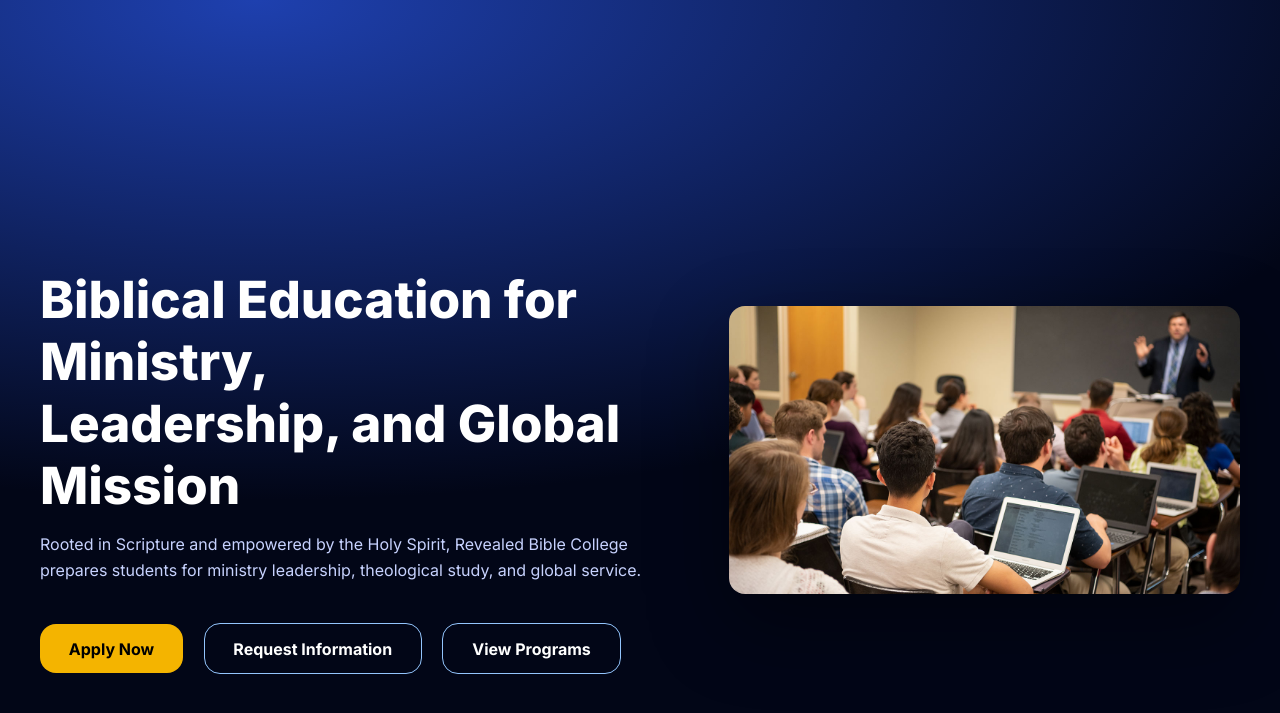
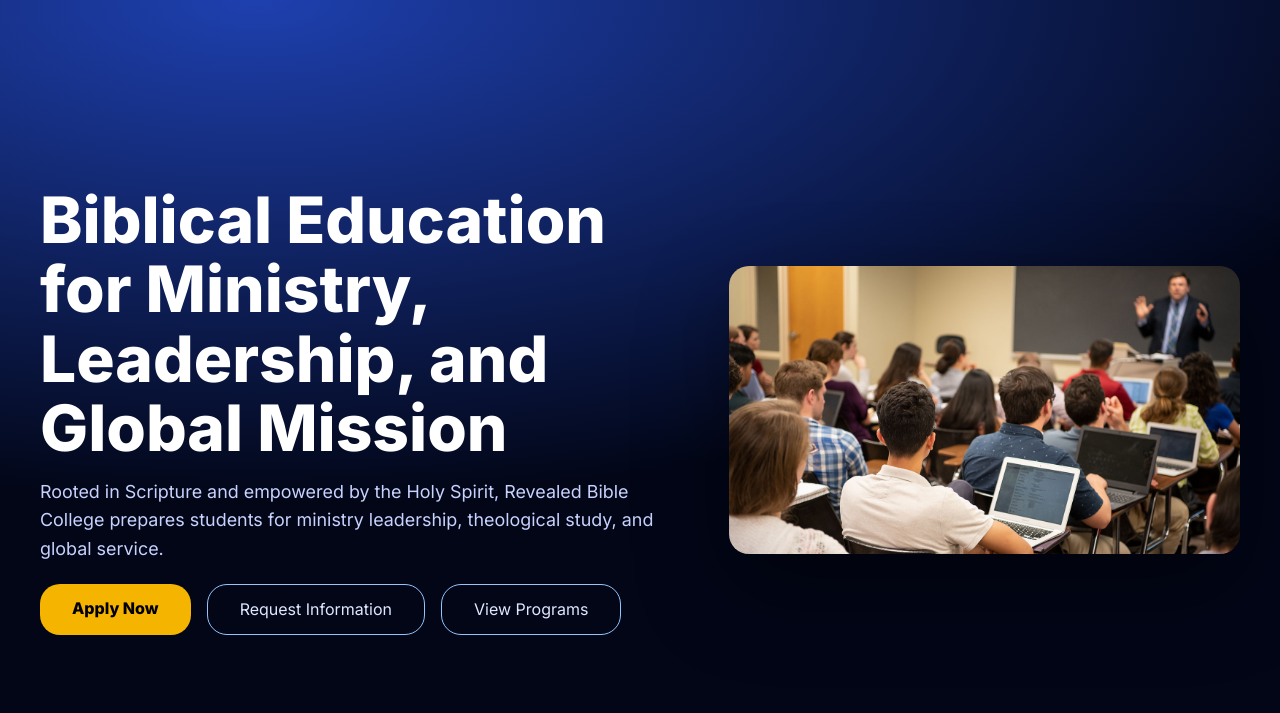
Before and after one commit to WillieKM/my-student-portal, a Jekyll site: the page built from index.html, in a window 1280 px wide. Shown: the top 713 px of the page. Built offline with Jekyll 4.4.1, drawn with Linux system fonts in a browser that asks for light colours.

Commit message:
Update index.html

```diff
--- a/index.html
+++ b/index.html
@@ -1,77 +1,8 @@
-<!DOCTYPE html>
-<html lang="en">
-<head>
-  <meta charset="UTF-8" />
-  <meta name="viewport" content="width=device-width, initial-scale=1.0" />
-
-  <title>Revealed Bible College | Biblical Education for Ministry & Leadership</title>
-  <meta name="description" content="Christ-centered biblical education for ministry, leadership, and global mission.">
-
-  <link href="https://fonts.googleapis.com/css2?family=Inter:wght@400;500;600;700;800&display=swap" rel="stylesheet">
-
-  <style>
-    body {
-      margin: 0;
-      font-family: Inter, sans-serif;
-      background: #020617;
-      color: white;
-    }
-    .hero {
-      min-height: 100vh;
-      display: flex;
-      align-items: center;
-      background: radial-gradient(1200px 500px at 20% 0%, #1e40af, #020617);
-    }
-    .hero-inner {
-      max-width: 1200px;
-      margin: auto;
-      padding: 4rem 2rem;
-      display: grid;
-      grid-template-columns: 1.1fr 0.9fr;
-      gap: 4rem;
-      align-items: center;
-    }
-    h1 {
-      font-size: 3.2rem;
-      font-weight: 800;
-      margin-bottom: 1rem;
-    }
-    p {
-      color: #c7d2fe;
-      line-height: 1.6;
-    }
-    .hero-actions a {
-      display: inline-block;
-      margin-right: 1rem;
-      margin-top: 1.5rem;
-      padding: 0.9rem 1.8rem;
-      border-radius: 1rem;
-      font-weight: 700;
-      text-decoration: none;
-    }
-    .btn-primary {
-      background: #f4b400;
-      color: black;
-    }
-    .btn-secondary {
-      border: 1px solid #93c5fd;
-      color: white;
-    }
-    img {
-      max-width: 100%;
-      border-radius: 1rem;
-      box-shadow: 0 30px 80px rgba(0,0,0,0.4);
-    }
-    @media (max-width: 900px) {
-      .hero-inner {
-        grid-template-columns: 1fr;
-        text-align: center;
-      }
-    }
-  </style>
-</head>
-
-<body>
+---
+layout: default
+title: Revealed Bible College | Biblical Education for Ministry & Leadership
+description: Christ-centered biblical education for ministry, leadership, and global mission.
+---
 
 <section class="hero">
   <div class="hero-inner">
@@ -96,6 +27,3 @@
     <img src="student-theology-study.jpg" alt="Students engaged in theological instruction">
   </div>
 </section>
-
-</body>
-</html>
```
